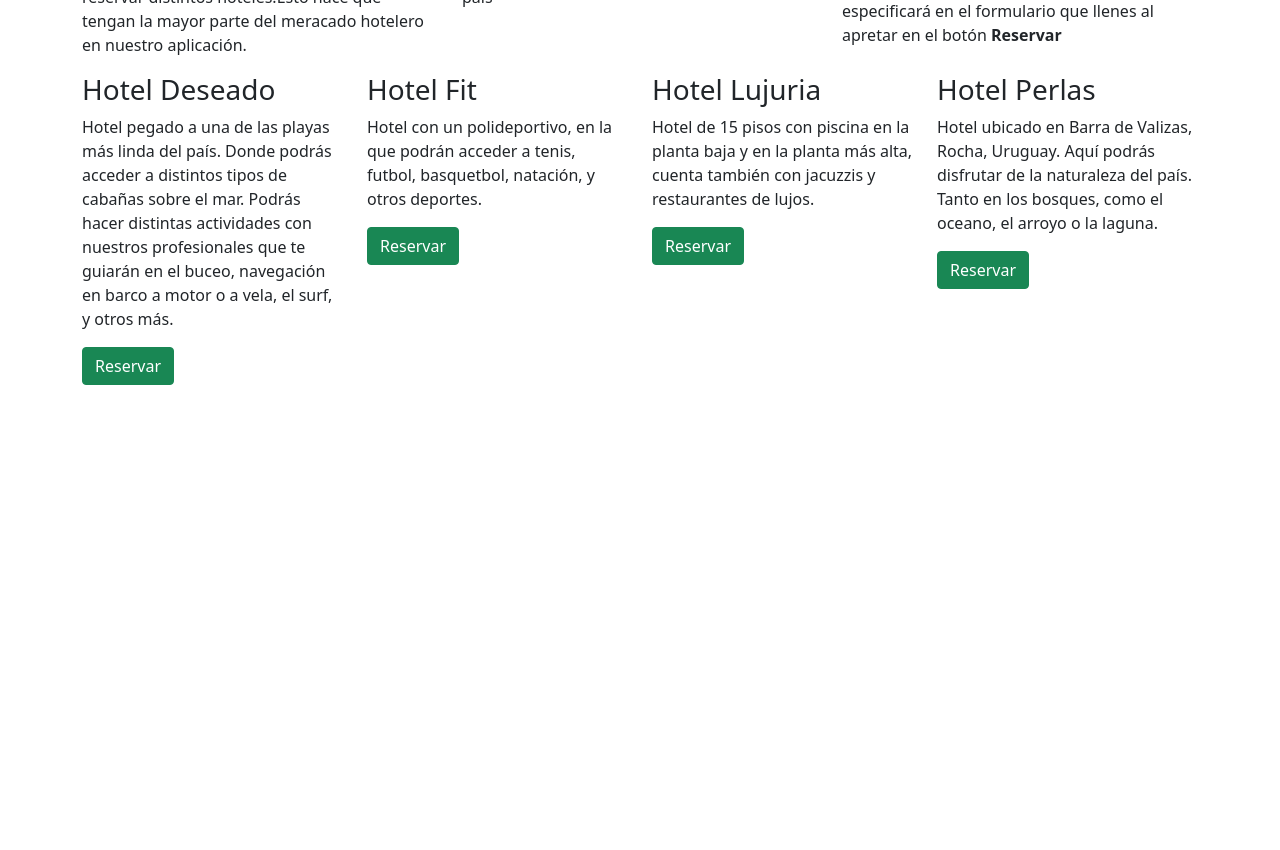
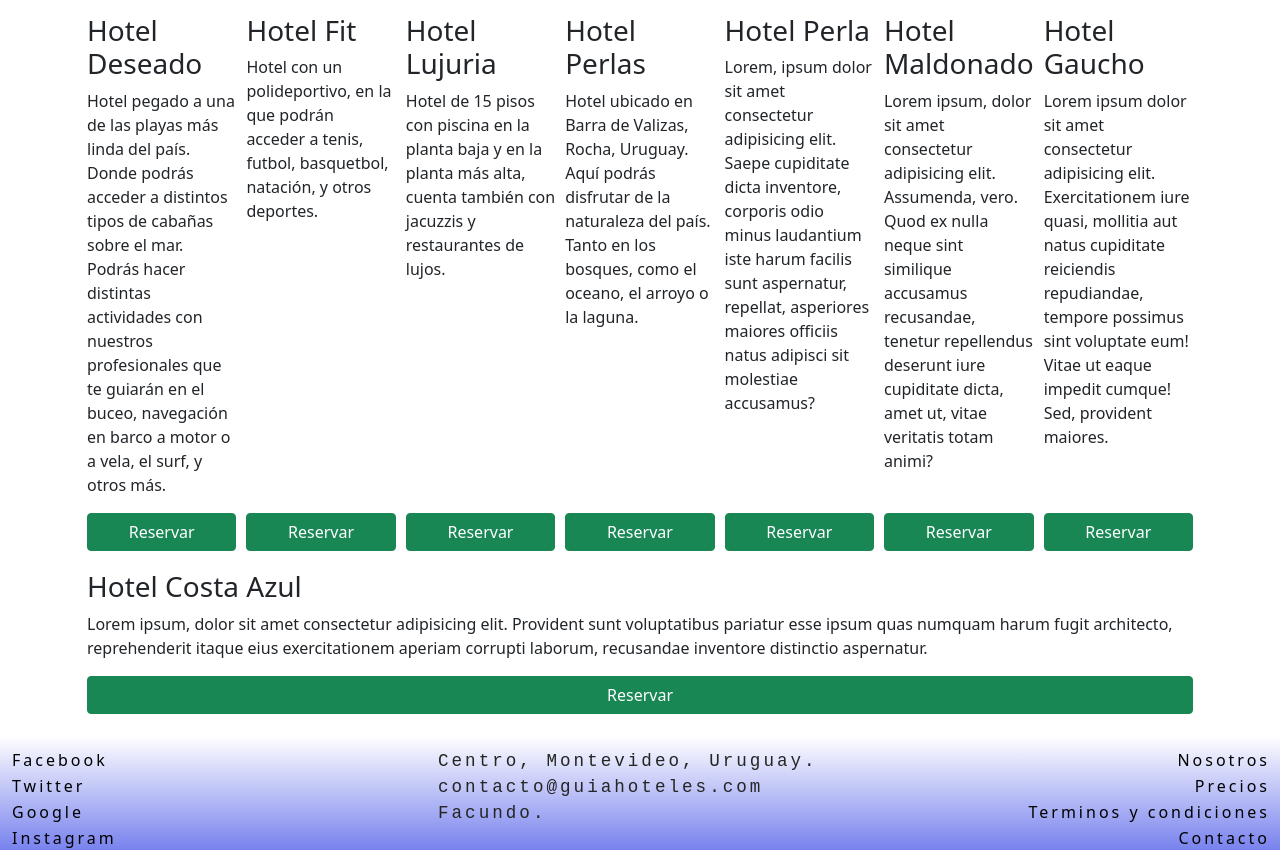
Before and after one commit to facundovacani/Hoteles-Uruguay, a website: page index.html in a window 1280 px wide. Shown: the part 328-1178 px from the top of the page. Before the commit the page ends 800 px from the top, so only its background shows below. Drawn offline with nearby package versions, Linux system fonts and the light colour scheme.

Commit message:
agregamos css

```diff
--- /dev/null
+++ b/css/main.css
@@ -0,0 +1,51 @@
+body{
+    width: 100%;
+    height: 100%;
+}
+.jumbotron {
+
+    background: rgba(17, 35, 224, 0.568);
+    background: linear-gradient(0deg, rgba(255,255,255,1) 0%, rgba(17, 35, 224, 0.568) 100%);
+    background: -o-linear-gradient(top 0deg, rgba(255,255,255,1) 0%, rgba(17, 35, 224, 0.568) 100%);
+    background: -webkit-linear-gradient(top 0deg, rgba(255,255,255,1) 0%, rgba(17, 35, 224, 0.568) 100%);
+    background: -moz-linear-gradient(top 0deg, rgba(255,255,255,1) 0%, rgba(17, 35, 224, 0.568) 100%);
+
+}
+
+.footer {
+    height: 100%;
+    padding: 10px 10px 0 10px;
+    background: linear-gradient(0deg, rgba(17, 35, 224, 0.568) 0%, rgba(255,255,255,1) 100%);
+    background: -webkit-linear-gradient(top 0deg, rgba(17, 35, 224, 0.568) 0%, rgba(255,255,255,1) 100%);
+    background: -o-linear-gradient(top 0deg, rgba(17, 35, 224, 0.568) 0%, rgba(255,255,255,1) 100%);
+    background: -moz-linear-gradient(top 0deg, rgba(17, 35, 224, 0.568) 0%, rgba(255,255,255,1) 100%);
+    margin-bottom: 0px;
+    color: rgb(37, 37, 37);
+    letter-spacing:3px;
+    margin-top: 20px;
+}
+
+footer a {
+    color: black;
+    display: block;
+    margin-left: 2px;
+    margin-top: 2px;
+    text-decoration: none;
+
+}
+address{
+    margin-top: 2px;
+    font-size: 110%;
+    font-family: 'Courier New', Courier, monospace;
+}
+
+.cartaHotel{
+    margin-top: 15px;
+    flex: 1 150px; /*Esto lo que hace es. El primer valor que ponemos es de cuanto queremos que se agrande o se achique el elemento (al ponerle 1 es como poner lo normal del elemento, Si ponemos 2, crece el doble). Y en el segundo cuanto de ancho*/
+    padding: 2px 5px 2px 5px;
+}
+
+.reserva {
+    width: 100%;
+
+}
--- a/index.html
+++ b/index.html
@@ -1,5 +1,5 @@
 <!doctype html>
-<html lang="en">
+<html lang="es">
 
 <head>
     <!-- Required meta tags -->
@@ -9,87 +9,218 @@
     <!-- Bootstrap CSS... Este es un link directo al servidor. Pero nosotros usaremos el archivo de bootstrap min de nuestro repositorio. -->
     <!-- <link href="https://cdn.jsdelivr.net/npm/bootstrap@5.1.0/dist/css/bootstrap.min.css" rel="stylesheet" integrity="sha384-KyZXEAg3QhqLMpG8r+8fhAXLRk2vvoC2f3B09zVXn8CA5QIVfZOJ3BCsw2P0p/We" crossorigin="anonymous"> -->
     <link rel="stylesheet" href="node_modules/bootstrap/dist/css/bootstrap.min.css">
+    <link rel="stylesheet" href="css/main.css">
     <title>Lista de hoteles</title>
 </head>
 
 <body>
-    <header style="margin: 2%;" class="jumbotron">
+    <header class="jumbotron">
         <h1 class="display-2">Hoteles</h1>
 
         <nav>
         </nav>
         <br>
-        <hr class="my-4">
     </header>
 
     <main class="container">
-        <section class="row">
+        <section class="d-flex">
             <div class="col-4">
                 <h2>¿Que somos?</h2>
-                <p>Somos una empresa con el objetivo de facilitar la accesibilidad a todas las personas que estén o quieran venir al Uruguay, a la hora de reservar distintos hoteles.Esto hace que tengan la mayor parte del meracado hotelero en nuestro aplicación.</p>
+                <p>Somos una empresa con el objetivo de facilitar la accesibilidad a todas las personas que estén o
+                    quieran venir al Uruguay, a la hora de reservar distintos hoteles.Esto hace que tengan la mayor
+                    parte del meracado hotelero en nuestro aplicación.</p>
             </div>
             <div class="col-4">
                 <h2>¿Cómo reservo?</h2>
-                <p>Muy fácil. Tendrás que dar en el botón <b>Reservar</b> completar un formulario y así acceder a los distintos hoteles que hay por el país</p>
+                <p>Muy fácil. Tendrás que dar en el botón <b>Reservar</b> completar un formulario y así acceder a los
+                    distintos hoteles que hay por el país.</p>
             </div>
             <div class="col-4">
                 <h2>¿Cómo y dónde se paga?</h2>
-                <p>Puedes pagar con tarjeta tu futura estadia o pagar al contado en el hotel, eso se especificará en el formulario que llenes al apretar en el botón <b>Reservar</b></p>
+                <p>Puedes pagar tu futura estadia con tarjeta de crédito o débito, o pagar al contado en el hotel, eso
+                    se especificará en el formulario que llenes al apretar en el botón <b>Reservar</b>.</p>
             </div>
         </section>
-        <section>
+        <section class="d-flex flex-wrap">
+            <!-- Con d-flex flex-wrap hacemos que se "respete" el ancho del navegador. (horizontalmente.)-->
+            <!-- la clase flex-row-reverse (ej: class="d-flex flex-wrap flex-row-reverse") lo que hará es invertir el orden de los elementos.-->
+            <div class="cartaHotel d-flex flex-column justify-content-between"> <!--la clase de bootstrap justify-content-between, hace que se separe el contenido, para no dejar un espacio en blanco donde no debería haberlo. Para poder alinearlo bien.-->
+                <div>
+                    <h3>Hotel Deseado</h3>
 
-            <div class="row">
-                <div class="col-3">
-
-                    <h3>Hotel Deseado</h3>
                     <p>
                         Hotel pegado a una de las playas más linda del país. Donde podrás acceder a distintos tipos de
                         cabañas sobre el mar. Podrás hacer distintas actividades con nuestros profesionales que te
                         guiarán
                         en el buceo, navegación en barco a motor o a vela, el surf, y otros más.
                     </p>
-                    <button class="btn btn-success">Reservar</button>
+                </div>
+                <div>
+                    <button class="btn btn-success reserva">Reservar</button>
+
+                </div>
 
 
-                </div>
-                <div class="col-3">
+            </div>
+            <div class="cartaHotel d-flex flex-column justify-content-between">
+                <div>
 
                     <h3>Hotel Fit</h3>
+
                     <p>
                         Hotel con un polideportivo, en la que podrán acceder a tenis, futbol, basquetbol, natación, y
                         otros
                         deportes.
                     </p>
-                    <button class="btn btn-success">Reservar</button>
+                </div>
+                <div>
+                    <button class="btn btn-success reserva">Reservar</button>
 
                 </div>
-                <div class="col-3">
+
+            </div>
+            <div class="cartaHotel d-flex flex-column justify-content-between">
+                <div>
                     <h3>Hotel Lujuria</h3>
+
                     <p>
                         Hotel de 15 pisos con piscina en la planta baja y en la planta más alta, cuenta también con
                         jacuzzis
                         y restaurantes de lujos.
                     </p>
-                    <button class="btn btn-success">Reservar</button>
-
                 </div>
-                <div class="col-3">
-
-                    <h3>Hotel Perlas</h3>
-                    <p>Hotel ubicado en Barra de Valizas, Rocha, Uruguay. Aquí podrás disfrutar de la naturaleza del
-                        país. Tanto en los bosques, como el oceano, el arroyo o la laguna.</p>
-                    <button class="btn btn-success">Reservar</button>
+                <div>
+                    <button class="btn btn-success reserva">Reservar</button>
 
                 </div>
 
+            </div>
+            <div class="cartaHotel d-flex flex-column justify-content-between">
+                <div>
+
+                    <h3>Hotel Perlas</h3>
+
+                    <p>Hotel ubicado en Barra de Valizas, Rocha, Uruguay. Aquí podrás disfrutar de la naturaleza del
+                        país. Tanto en los bosques, como el oceano, el arroyo o la laguna.</p>
+                </div>
+                <div>
+                    <button class="btn btn-success reserva">Reservar</button>
+
+                </div>
+
+            </div>
+
+            <div class="cartaHotel d-flex flex-column justify-content-between">
+                <div>
+                    <h3>Hotel Perla</h3>
+
+
+                    <p>
+                        Lorem, ipsum dolor sit amet consectetur adipisicing elit. Saepe cupiditate dicta inventore,
+                        corporis
+                        odio minus laudantium iste harum facilis sunt aspernatur, repellat, asperiores maiores officiis
+                        natus adipisci sit molestiae accusamus?
+                    </p>
+                </div>
+                <div>
+                    <button class="btn btn-success reserva">Reservar</button>
+
+                </div>
+
+
+            </div>
+
+            <div class="cartaHotel d-flex flex-column justify-content-between">
+                <div>
+                    <h3>Hotel Maldonado</h3>
+
+
+                    <p>
+                        Lorem ipsum, dolor sit amet consectetur adipisicing elit. Assumenda, vero. Quod ex nulla neque
+                        sint
+                        similique accusamus recusandae, tenetur repellendus deserunt iure cupiditate dicta, amet ut,
+                        vitae
+                        veritatis totam animi?
+                    </p>
+                </div>
+                <div>
+
+                    <button class="btn btn-success reserva ">Reservar</button>
+                </div>
+
+
+            </div>
+
+            <div class="cartaHotel d-flex flex-column justify-content-between">
+                <div>
+                    <h3>Hotel Gaucho</h3>
+
+
+                    <p>
+                        Lorem ipsum dolor sit amet consectetur adipisicing elit. Exercitationem iure quasi, mollitia aut
+                        natus cupiditate reiciendis repudiandae, tempore possimus sint voluptate eum! Vitae ut eaque impedit
+                        cumque! Sed, provident maiores.
+                    </p>
+                </div>
+                <div>
+                    <button class="btn btn-success reserva">Reservar</button>
+
+                </div>
+
+
+            </div>
+
+            <div class="cartaHotel d-flex flex-column justify-content-between">
+                <div>
+                    <h3>Hotel Costa Azul</h3>
+
+
+                    <p>
+                        Lorem ipsum, dolor sit amet consectetur adipisicing elit. Provident sunt voluptatibus pariatur esse
+                        ipsum quas numquam harum fugit architecto, reprehenderit itaque eius exercitationem aperiam corrupti
+                        laborum, recusandae inventore distinctio aspernatur.
+                    </p>
+                </div>
+                <div>
+                    <button class="btn btn-success reserva">Reservar</button>
+
+                </div>
 
 
             </div>
 
 
+
+
+
+
         </section>
     </main>
+    <footer class="footer">
+        <div class="row">
+
+            <div class="col-4">
+                <a href="http://www.facebook.com">Facebook</a>
+                <a href="http://www.twitter.com">Twitter</a>
+                <a href="http://www.google.com">Google</a>
+                <a href="http://www.instagram.com">Instagram</a>
+            </div>
+            <div class="col-4">
+                <address>
+                    Centro, Montevideo, Uruguay. <br>
+                    contacto@guiahoteles.com <br>
+                    Facundo.
+                </address>
+            </div>
+            <div class="col-4 d-flex flex-column align-items-end">
+                <a href="">Nosotros</a>
+                <a href="">Precios</a>
+                <a href="">Terminos y condiciones</a>
+                <a href="">Contacto</a>
+            </div>
+        </div>
+
+    </footer>
 
     <!-- Optional JavaScript; choose one of the two! -->
 
```
